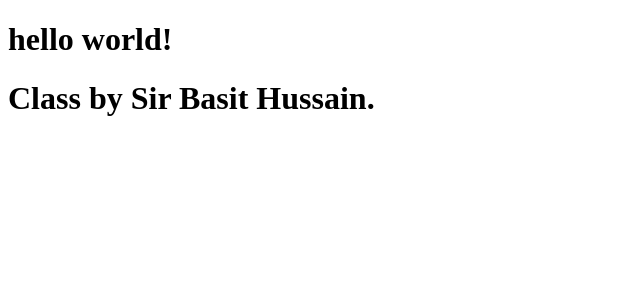
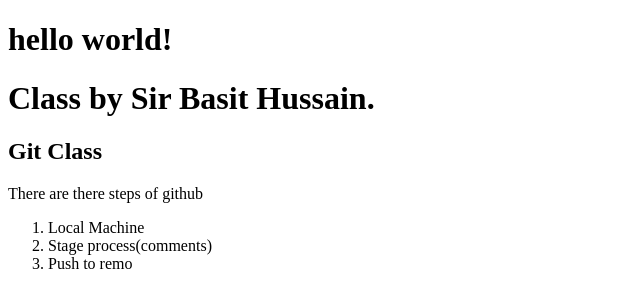
Before and after one commit to callmedanger/Practice, a plain HTML site: page index.html in a window 1280 px wide. Shown: the whole page, without its empty margins (0-640 px from the left). Drawn offline with Linux system fonts and the light colour scheme.

Commit message:
Work Completed

```diff
--- a/index.html
+++ b/index.html
@@ -8,5 +8,13 @@
 <body>
     <h1>hello world!</h1>
     <h1>Class by Sir Basit Hussain.</h1>
+
+    <h2>Git Class </h2>
+    <p>There are there steps of github</p>
+    <ol>
+        <li>Local Machine</li>
+        <li>Stage process(comments)</li>
+        <li>Push to remo</li>
+    </ol>
 </body>
 </html>
```
